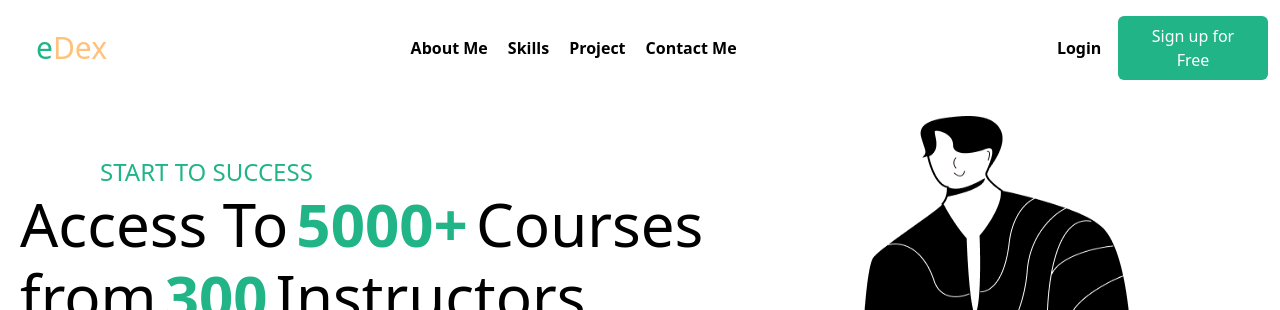
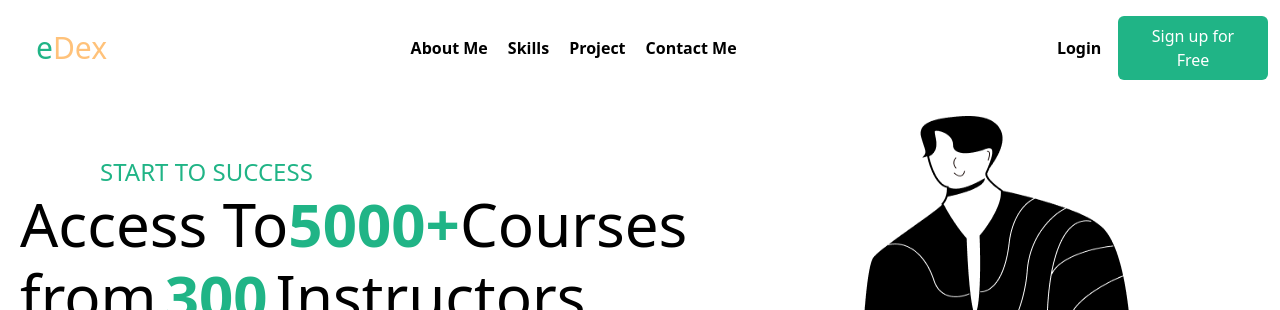
Before and after one commit to Blochnavaj/GF_Project, a React (Vite) app in the folder Frontend/: page / in a window 1280 px wide. Shown: the top 310 px of the page. Built offline with nearby package versions, Linux system fonts and the light colour scheme.

Commit message:
change gap in header

```diff
--- a/Frontend/src/Components/Header.jsx
+++ b/Frontend/src/Components/Header.jsx
@@ -17,7 +17,7 @@ function Header() {
                                 START TO SUCCESS
                             </p>
                         </div>
-                        <p className="font-medium flex justify-start items-start gap-2 ">
+                        <p className="font-medium flex justify-start items-start  ">
                             Access To <span className="text-[#20B486] font-bold   ">5000+</span> Courses
                         </p>
                         <p className="font-medium flex justify-start items-start gap-2">
```
